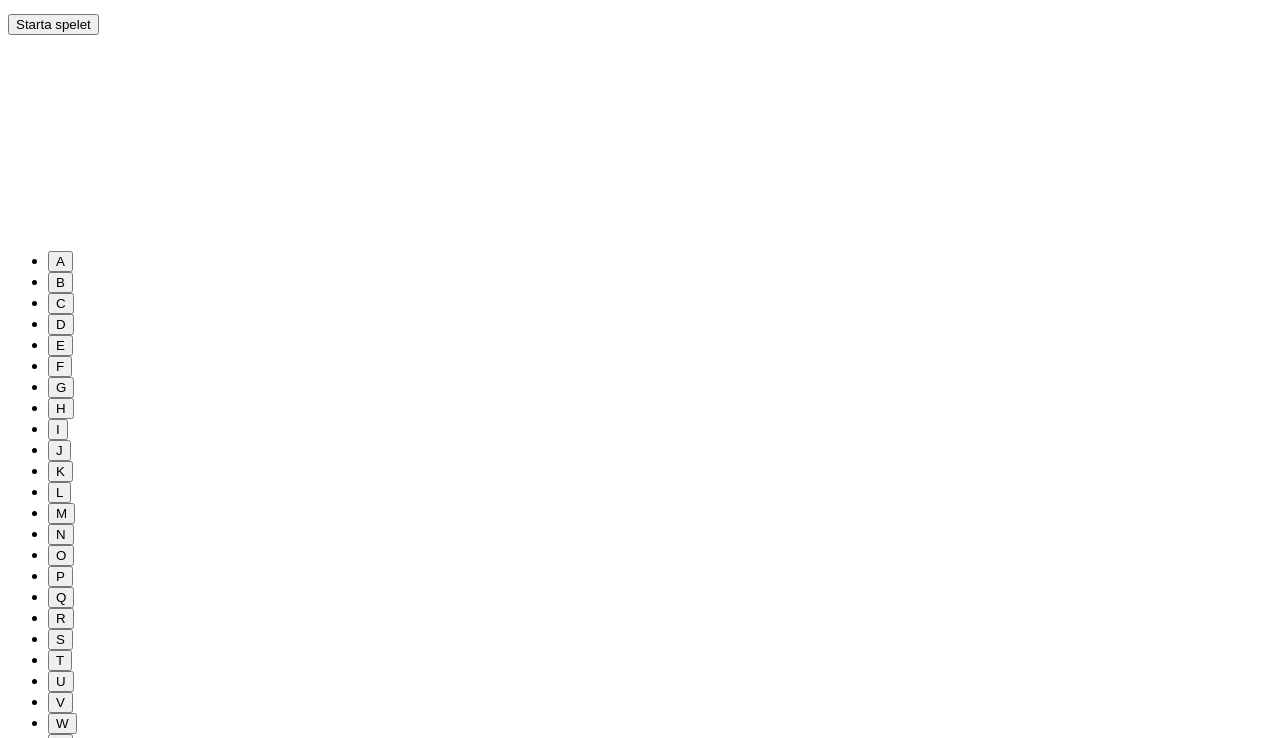
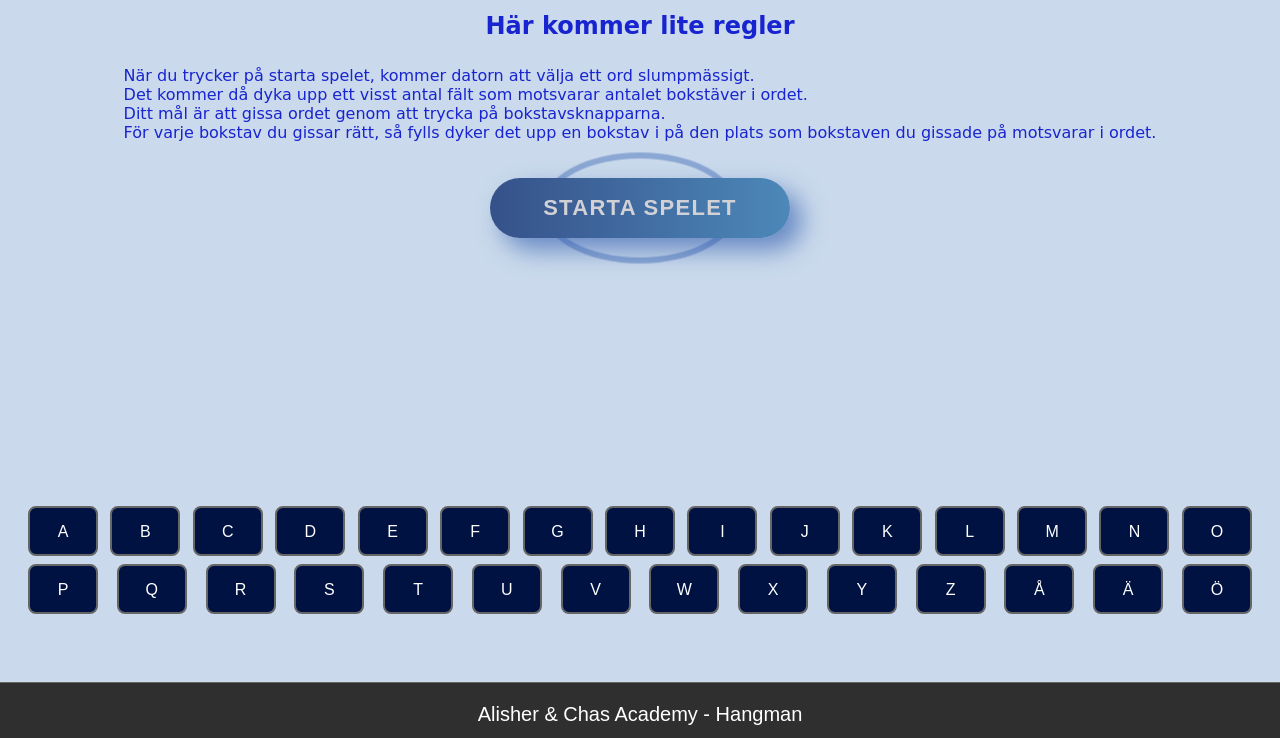
Before and after one commit to chas-academy/u03-js-hangman-baldazay, a plain HTML site: page index.html in a window 1280 px wide. Shown: the part 238-976 px from the top of the page. Drawn offline with Linux system fonts and the light colour scheme.

Commit message:
add styles

```diff
--- a/css/styles.css
+++ b/css/styles.css
@@ -8,6 +8,7 @@
 
 body {
   color: #666;
+  background-color: #cadaec;
   font-family: sans-serif;
   display: -webkit-box;
   display: -webkit-flex;
@@ -23,18 +24,22 @@ body {
 }
 
 header {
-  background-color: silver;
-  color: #fff;
-  -webkit-box-flex: 0;
-  -webkit-flex: none;
-  -ms-flex: none;
-  flex: none;
+  background: url("img/hang_man_bg1.jpg") center center/cover no-repeat;
+  min-height: 170px;
+  color: white;
 }
 
+@import url('https://fonts.googleapis.com/css2?family=UnifrakturMaguntia&display=swap');
+
 header h1 {
-  margin: 0;
-  font-size: 4.5em;
+  margin: 40px 0;
+  font-size: 3.5em;
   text-align: center;
+  font-family: 'UnifrakturMaguntia', cursive;
+}
+
+header span {
+  text-transform: uppercase;
 }
 
 main {
@@ -53,37 +58,118 @@ main:after {
 main > article {
   display: flex;
   flex-direction: column;
-  padding: 1.5em;
+  padding: 1em;
   -webkit-box-align: center;
   -webkit-align-items: center;
   -ms-flex-align: center;
   align-items: center;
-}
-
-main > article > button {
-  align-content: center;
-  justify-content: center;
+  font-family: 'UnifrakturMaguntia', cursive;;
+  color: rgb(24, 36, 207);
 }
 
 main > article > h2 {
   text-align: center;
-  color: #777;
-  margin-bottom: 1.5em;
+  margin-bottom: 1.1em;
+}
+
+.start_btn_block {
+  height: 100%;
+  display: flex;
+  align-items: center;
+  justify-content: center;
+  margin: 20px auto;
+}
+
+#startGameBtn {
+  min-width: 300px;
+  min-height: 60px;
+  font-family: 'Nunito', sans-serif;
+  font-size: 22px;
+  text-transform: uppercase;
+  letter-spacing: 1.3px;
+  font-weight: 700;
+  color: #d1d1d6;
+  background: #175269;
+  background: linear-gradient(90deg, rgb(54, 81, 138) 0%, rgb(76, 136, 185) 100%);
+  border: none;
+  border-radius: 1000px;
+  box-shadow: 12px 12px 24px rgba(48, 92, 173, 0.64);
+  transition: all 0.3s ease-in-out 0s;
+  cursor: pointer;
+  outline: none;
+  position: relative;
+  padding: 10px;
+}
+
+#startGameBtn::before {
+content: '';
+  border-radius: 1000px;
+  min-width: calc(300px + 12px);
+  min-height: calc(60px + 12px);
+  border: 6px solid #2b5c9c;
+  box-shadow: 0 0 60px rgb(54, 81, 138);
+  position: absolute;
+  top: 50%;
+  left: 50%;
+  transform: translate(-50%, -50%);
+  opacity: 0;
+  transition: all .3s ease-in-out 0s;
+}
+
+#startGameBtn:hover, .button:focus {
+  color: #313133;
+  transform: translateY(-6px);
+}
+
+#startGameBtn:hover::before, button:focus::before {
+  opacity: 1;
+}
+
+#startGameBtn::after {
+  content: '';
+  width: 30px; height: 30px;
+  border-radius: 100%;
+  border: 6px solid #3862b1;
+  position: absolute;
+  z-index: -1;
+  top: 50%;
+  left: 50%;
+  transform: translate(-50%, -50%);
+  animation: ring 1.5s infinite;
+}
+
+#startGameBtn:hover::after, button:focus::after {
+  animation: none;
+  display: none;
+}
+
+@keyframes ring {
+  0% {
+    width: 30px;
+    height: 30px;
+    opacity: 1;
+  }
+  100% {
+    width: 300px;
+    height: 150px;
+    opacity: 0;
+  }
+}
+
+.hangman_image_block {
+  text-align: center;
+  margin: 10px;
 }
 
 ul {
   list-style-type: none;
 }
 
-/* section {
-  display: none;
-} */
-
 footer {
-  background-color: silver;
+  background-color: rgb(48, 47, 47);
   border-top: 1px solid #666;
   margin-top: 20px;
-  padding-top: 30px;
+  padding: 20px;
   color: #fff;
   font-size: 1.25em;
   width: 100%;
@@ -91,13 +177,8 @@ footer {
   text-align: center;
 }
 
-#startGameBtn {
-  font-size: 1.5em;
-  margin: 2em auto;
-}
-
 #gameBoard {
-  padding: 10px 0;
+  padding: 20px 0;
 }
 
 #letterButtons {
@@ -111,12 +192,18 @@ footer {
 #letterButtons button:not(last-child) {
   margin: 4px 4px;
   cursor: pointer;
-  max-width: 84px;
-  min-width: 84px;
+  max-width: 70px;
+  min-width: 70px;
+  max-height: 50px;
+}
+
+#letterBoxes {
+  text-align: center;
 }
 
 #letterBoxes li {
   display: inline-flex;
+  margin-right: 10px;
 }
 
 #letterBoxes input {
@@ -134,16 +221,18 @@ footer {
 #message {
   padding-top: 20px;
   font-size: 1.5em;
+  text-align: center;
+  color: #2164bb;
 }
 
 .btn {
   -moz-user-select: text;
-  background-color: #fff;
-  background: transparent;
-  border-radius: 6px;
+  background-color: rgb(0, 18, 66);
+  /* background: transparent; */
+  border-radius: 8px;
   border: 0;
   border: 2px solid #666;
-  color: #666;
+  color: rgb(255, 255, 255);
   cursor: pointer;
   display: block;
   font: inherit;
@@ -152,7 +241,7 @@ footer {
   margin: 0;
   overflow: visible;
   padding: 0;
-  padding: 16px 36px 22px;
+  padding: 15px 20px;
   text-decoration: none;
   text-transform: uppercase;
 }
@@ -167,7 +256,7 @@ footer {
   position: relative;
 }
 
-.btn--stripe:after {
+/* .btn--stripe:after {
   content: "";
   display: block;
   height: 7px;
@@ -193,7 +282,7 @@ footer {
   left: 0;
   bottom: 0;
   background-size: 7px 7px;
-}
+} */
 
 .btn--stripe:disabled {
   background-color: #999;
@@ -207,7 +296,7 @@ footer {
   border-color: #000;
 }
 
-.btn--stripe:disabled:after,
+/* .btn--stripe:disabled:after,
 .btn--stripe:hover:after {
   background-image: -webkit-repeating-linear-gradient(
     45deg,
@@ -224,4 +313,4 @@ footer {
     transparent 5px
   );
   border-top: 1px solid #000;
-}
+} */
--- a/index.html
+++ b/index.html
@@ -4,7 +4,7 @@
 <head>
     <meta charset="UTF-8">
     <title>Hangman</title>
-    <link rel="stylesheet" type="text/css" href="style.css">
+    <link rel="stylesheet" type="text/css" href="css/styles.css">
 </head>
 
 <body>
@@ -72,7 +72,7 @@
     <footer>
         Alisher & Chas Academy - Hangman
     </footer>
-    <script type="text/javascript" src="script.js"></script>
+    <script type="text/javascript" src="js/script.js"></script>
 </body>
 
 </html>
```
